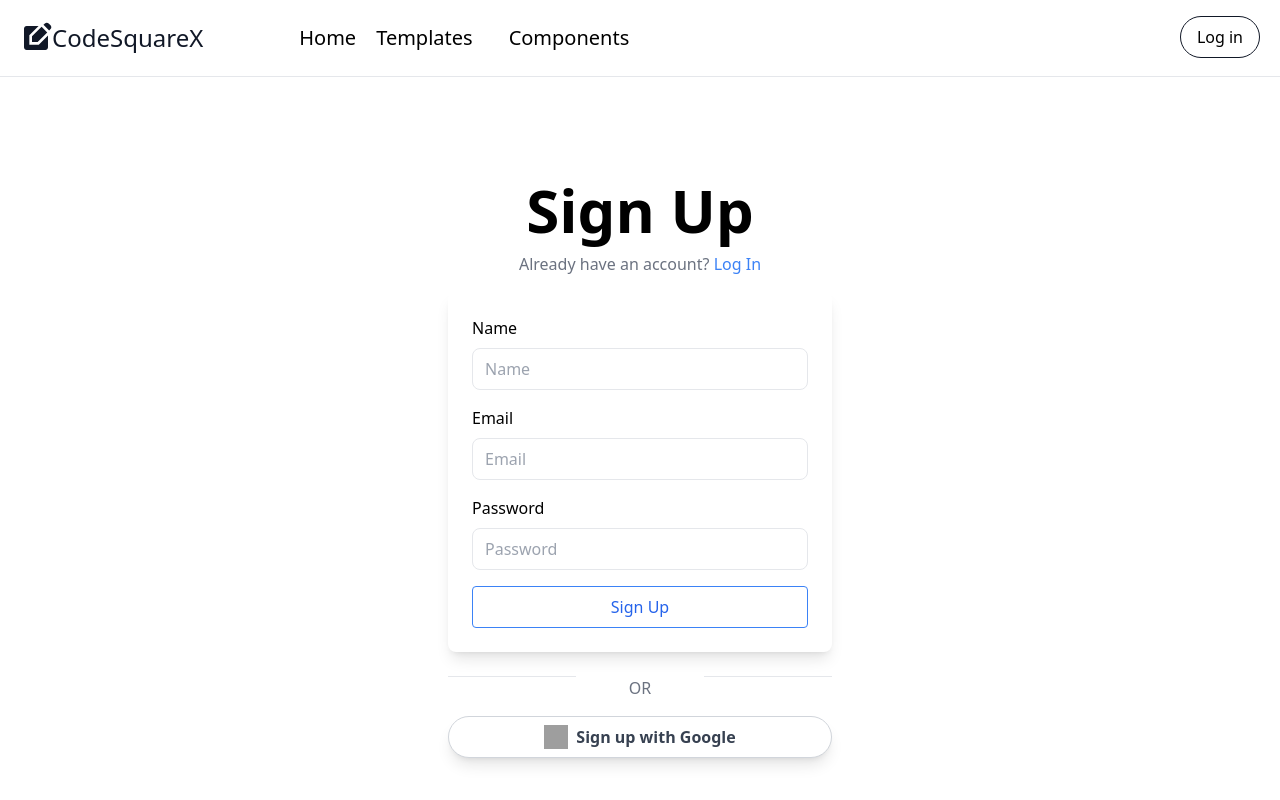
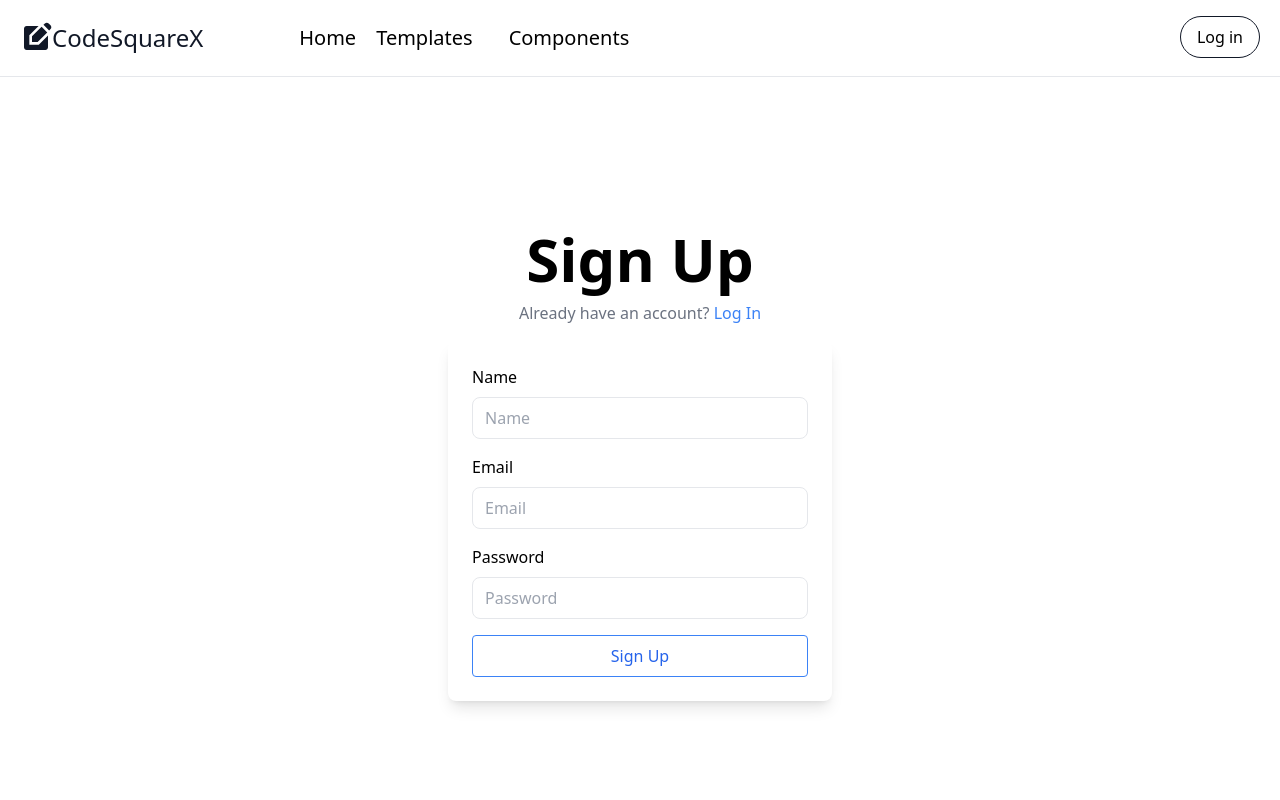
Before and after one commit to darshilkantaria11/SU, a Next.js app in the folder codeeasy/: page /signuppage in a window 1280 px wide. Shown: the top 800 px of the page. Built offline with nearby package versions, Linux system fonts and the light colour scheme; grey boxes are pictures that could not be loaded.

Commit message:
remove google

```diff
--- a/codeeasy/pages/loginpage.js
+++ b/codeeasy/pages/loginpage.js
@@ -94,7 +94,7 @@ const Login = () => {
         </button>
 
       </form>
-      <div className="flex w-96 justify-between">
+      {/* <div className="flex w-96 justify-between">
         <hr className="w-1/3" />
         <p className="text-gray-500 mx-2">OR</p>
         <hr className="w-1/3" />
@@ -108,7 +108,7 @@ const Login = () => {
           alt="Google logo"
         />
         Log in with Google
-      </button>
+      </button> */}
 
     </div>
   )
--- a/codeeasy/pages/signuppage.js
+++ b/codeeasy/pages/signuppage.js
@@ -110,7 +110,7 @@ const SignUp = () => {
           Sign Up
         </button>
       </form>
-      <div className="flex w-96 justify-between">
+      {/* <div className="flex w-96 justify-between">
         <hr className="w-1/3" />
         <p className="text-gray-500 mx-2">OR</p>
         <hr className="w-1/3" />
@@ -124,7 +124,7 @@ const SignUp = () => {
           alt="Google logo"
         />
         Sign up with Google
-      </button>
+      </button> */}
 
     </div>
   )
```
